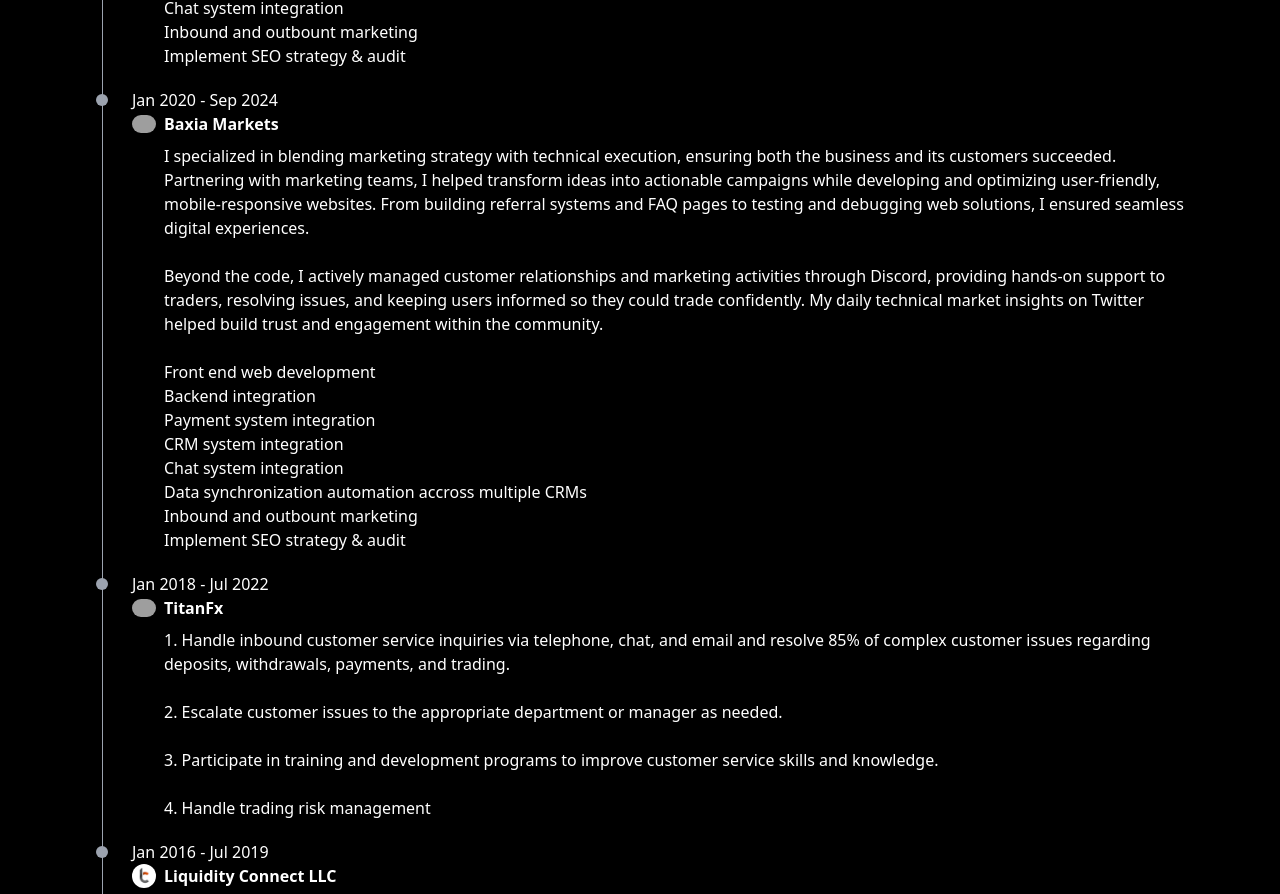
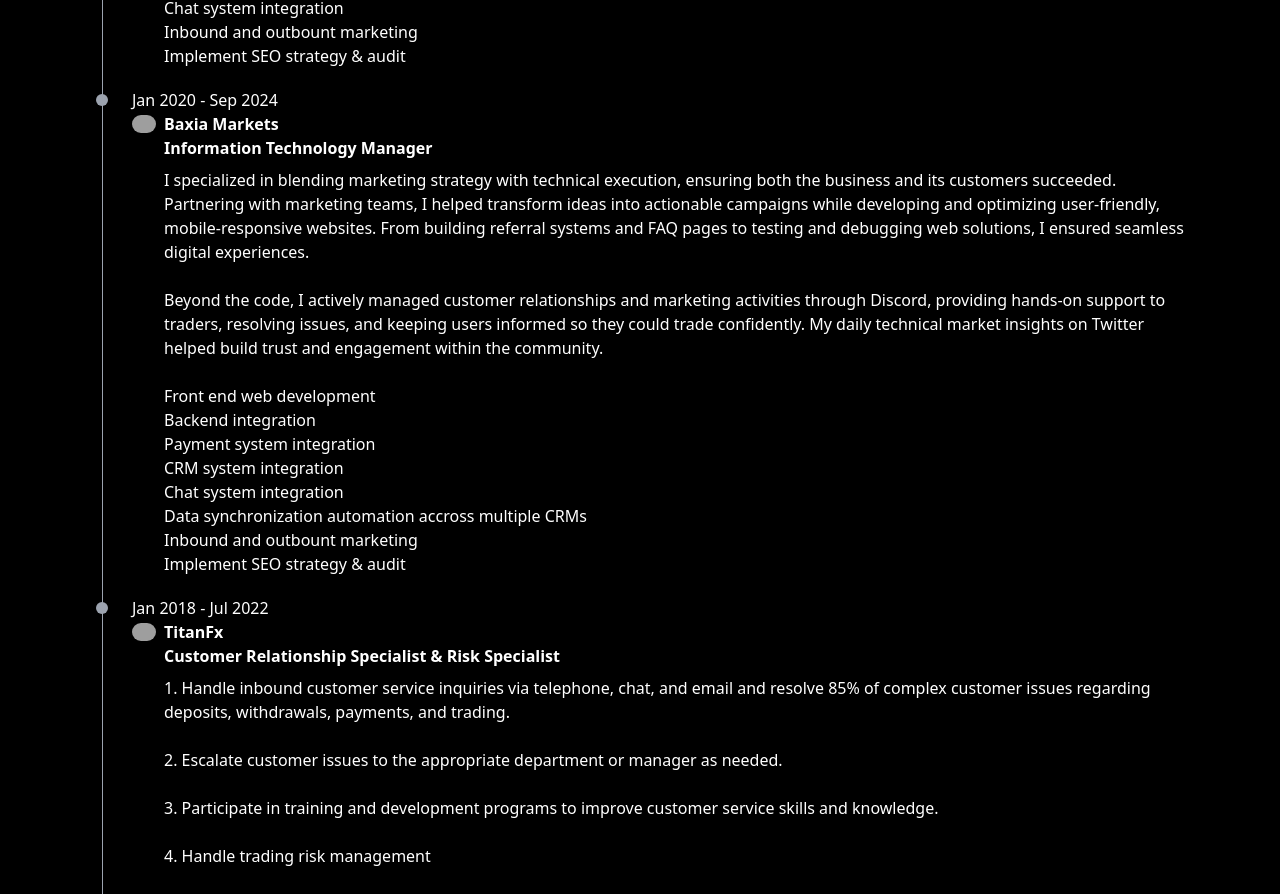
Before and after one commit to cryptorichyrich/aboutme, a React (Vite) app: page / in a window 1280 px wide. Shown: the part 5840-6734 px from the top of the page. Built offline with nearby package versions, Linux system fonts and the light colour scheme; grey boxes are pictures that could not be loaded.

Commit message:
position update

```diff
--- a/src/components/Career.jsx
+++ b/src/components/Career.jsx
@@ -30,7 +30,7 @@
       company:"Baxia Markets",
       startDate: "Jan 2020",
       endDate: "Sep 2024",
-      position:"",
+      position:"Information Technology Manager",
       description: "I specialized in blending marketing strategy with technical execution, ensuring both the business and its customers succeeded. Partnering with marketing teams, I helped transform ideas into actionable campaigns while developing and optimizing user-friendly, mobile-responsive websites. From building referral systems and FAQ pages to testing and debugging web solutions, I ensured seamless digital experiences. <br/><br/>Beyond the code, I actively managed customer relationships and marketing activities through Discord, providing hands-on support to traders, resolving issues, and keeping users informed so they could trade confidently. My daily technical market insights on Twitter helped build trust and engagement within the community.<br><br><ul className='list-disc text-white list-inside pl-5'><li>Front end web development</li><li>Backend integration</li><li>Payment system integration</li><li>CRM system integration</li><li>Chat system integration</li><li>Data synchronization automation accross multiple CRMs</li><li>Inbound and outbount marketing</li><li>Implement SEO strategy & audit</li></ul>",
       icon: "https://media.licdn.com/dms/image/v2/C4E0BAQHV4vaWZlHA_g/company-logo_100_100/company-logo_100_100/0/1630631078184/baxiamarkets_logo?e=1738800000&v=beta&t=xCWS5jGrDZnO5eQJ8GRW7ZIKIFaarnhYiV9iQA4rVxM" // Replace with actual path or URL
     },
@@ -38,7 +38,7 @@
     company:"TitanFx",
       startDate: "Jan 2018",
       endDate: "Jul 2022 ",
-      position:"",
+      position:"Customer Relationship Specialist & Risk Specialist",
       description: "1. Handle inbound customer service inquiries via telephone, chat, and email and resolve 85% of complex customer issues regarding deposits, withdrawals, payments, and trading.<br><br>2. Escalate customer issues to the appropriate department or manager as needed.<br><br>3. Participate in training and development programs to improve customer service skills and knowledge.<br><br>4. Handle trading risk management",
       icon: "https://media.licdn.com/dms/image/v2/D560BAQGJJIcMvm8V1g/company-logo_100_100/company-logo_100_100/0/1721373282893/titan_fx_logo?e=1738800000&v=beta&t=mLgYk2Vm_zlBWkIKLTlCIGbZL98nukIQoIVFnJhVVfU" // Replace with actual path or URL
     },
```
